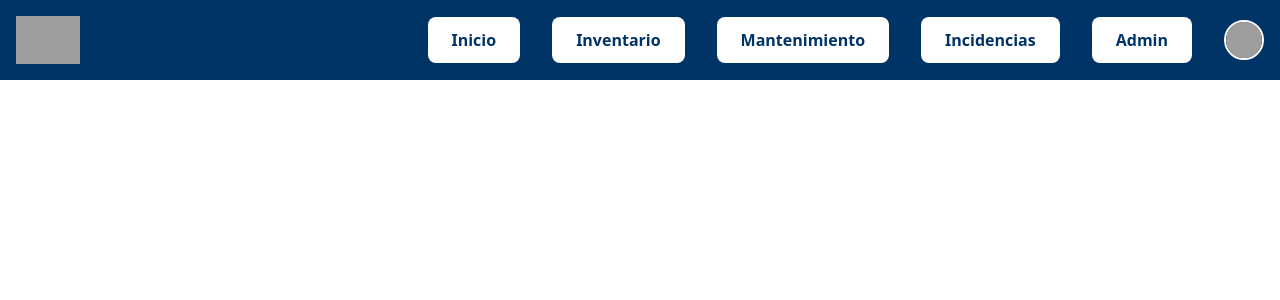
After one commit to Amazghari/Projecte-3-Tot-Maquina, a PHP site: template App/Views/postlogin.php in a window 1280 px wide. The commit adds this page. Shown: the top 300 px of the page. Run offline with PHP 8.4, Linux system fonts and the light colour scheme; the template is opened without the code that fills it, so the values that code supplies are empty; some libraries are stand-ins or nearby versions; grey boxes are pictures that could not be loaded.

Commit message:
una vista feta

```diff
--- /dev/null
+++ b/App/Views/postlogin.php
@@ -0,0 +1,62 @@
+<!DOCTYPE html>
+<html lang="es">
+<head>
+    <meta charset="UTF-8">
+    <meta name="viewport" content="width=device-width, initial-scale=1.0">
+    <title>Dashboard</title>
+    <script src="https://cdn.tailwindcss.com"></script>
+</head>
+<body>
+    <nav class="bg-[#003366] fixed w-full z-50">
+        <div class="max-w-screen-xl flex flex-wrap items-center justify-between mx-auto p-4">
+            <div class="flex items-center">
+                <img src="App/public/uploads/logo.png" alt="Logo" class="h-12">
+            </div>
+
+            <!-- Botón hamburguesa para móvil -->
+            <button data-collapse-toggle="navbar-default" type="button"
+                class="inline-flex items-center p-2 w-10 h-10 justify-center text-sm text-white rounded-lg md:hidden hover:bg-blue-900 focus:outline-none focus:ring-2 focus:ring-blue-300"
+                aria-controls="navbar-default" aria-expanded="false">
+                <span class="sr-only">Abrir menú principal</span>
+                <svg class="w-5 h-5" aria-hidden="true" xmlns="http://www.w3.org/2000/svg" fill="none" viewBox="0 0 17 14">
+                    <path stroke="currentColor" stroke-linecap="round" stroke-linejoin="round" stroke-width="2" d="M1 1h15M1 7h15M1 13h15"/>
+                </svg>
+            </button>
+
+            <!-- Menú de navegación -->
+            <div class="hidden w-full md:block md:w-auto" id="navbar-default">
+                <ul class="flex flex-col md:flex-row md:space-x-8 items-center">
+                    <li>
+                        <a href="/inicio" class="bg-white text-[#003366] hover:bg-[#003366] hover:text-white px-6 py-3 rounded-lg transition duration-300 font-semibold">Inicio</a>
+                    </li>
+                    <li>
+                        <a href="/inventario" class="bg-white text-[#003366] hover:bg-[#003366] hover:text-white px-6 py-3 rounded-lg transition duration-300 font-semibold">Inventario</a>
+                    </li>
+                    <li>
+                        <a href="/mantenimiento" class="bg-white text-[#003366] hover:bg-[#003366] hover:text-white px-6 py-3 rounded-lg transition duration-300 font-semibold">Mantenimiento</a>
+                    </li>
+                    <li>
+                        <a href="/incidencias" class="bg-white text-[#003366] hover:bg-[#003366] hover:text-white px-6 py-3 rounded-lg transition duration-300 font-semibold">Incidencias</a>
+                    </li>
+                    <li>
+                        <a href="/admin" class="bg-white text-[#003366] hover:bg-[#003366] hover:text-white px-6 py-3 rounded-lg transition duration-300 font-semibold">Admin</a>
+                    </li>
+                    <!-- Foto de perfil -->
+                    <li class="ml-6">
+                        <a href="/perfil" class="block">
+                            <img src="<?=$_SESSION['user']['img'] ?? 'ruta/imagen/default.png' ?>"
+                                 alt="Foto de perfil"
+                                 class="w-10 h-10 rounded-full border-2 border-white">
+                        </a>
+                    </li>
+                </ul>
+            </div>
+        </div>
+    </nav>
+
+    <!-- Contenedor principal con padding-top para compensar el navbar fijo -->
+    <div class="container mx-auto pt-20 px-4">
+        <!-- Aquí irá el contenido de la página -->
+    </div>
+</body>
+</html>
--- a/public/index.php
+++ b/public/index.php
@@ -32,7 +32,8 @@ $contenidor = new \App\Container(__DIR__ . "/../App/config.php");
 $app = new \Emeset\Emeset($contenidor);
 $app->middleware([\App\Middleware\App::class, "execute"]);
 
-$app->route("", "ctrlIndexView");
+$app->route("/postlogin", [\App\Controllers\postlogin::class, "inicio"]);
+
 $app->route("login", "ctrlLogin");
 $app->route("validar-login", "ctrlValidarLogin");
 $app->route("privat", [\App\Controllers\Privat::class, "privat"], ["auth"]);
@@ -50,5 +51,4 @@ $app->route("/hola/{id}", function ($request, $response) {
 });
 
 $app->route(Router::DEFAULT_ROUTE, "ctrlError");
-
 $app->execute();
```
Also changed, not shown: App/Controllers/postlogin.php (added, +13 -0 lines).
